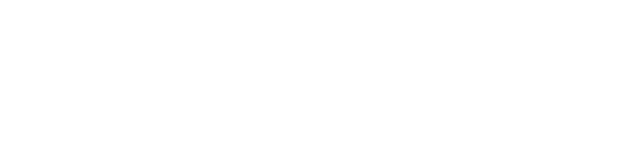
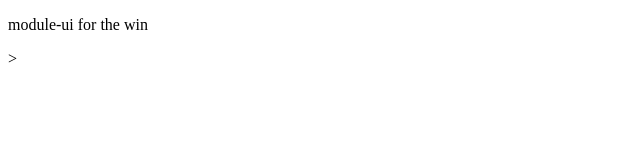
Before and after one commit to SreekarDhaduvai/movieflix, a plain HTML site: page index.html in a window 1280 px wide. Shown: the whole page, without its empty margins (0-640 px from the left). Drawn offline with Linux system fonts and the light colour scheme.

Commit message:
first branch commit

```diff
--- a/index.html
+++ b/index.html
@@ -8,6 +8,6 @@
     <title>Document</title>
 </head>
 <body>
-
+<p>module-ui for the win</p>>
 </body>
 </html>
```
